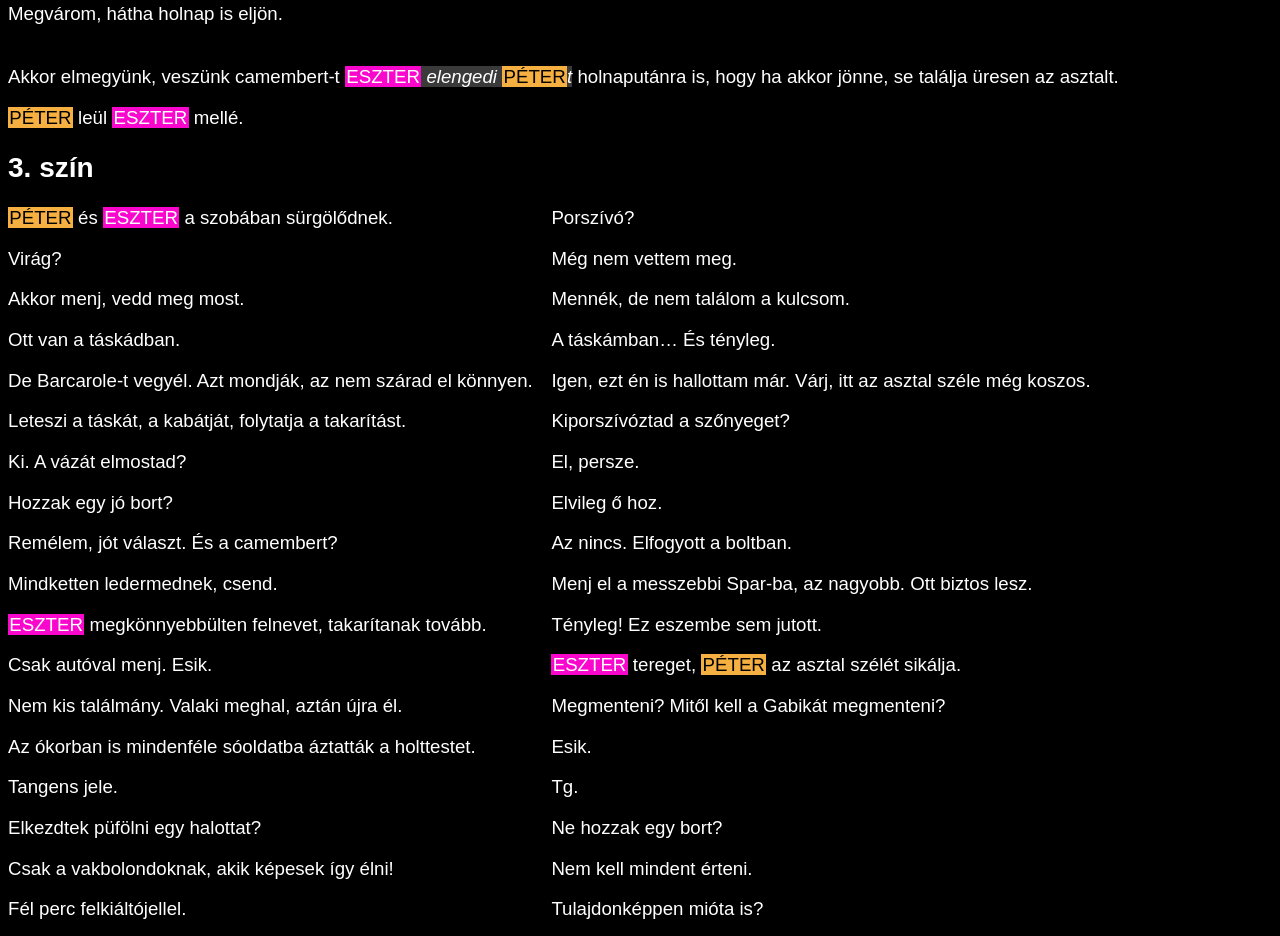
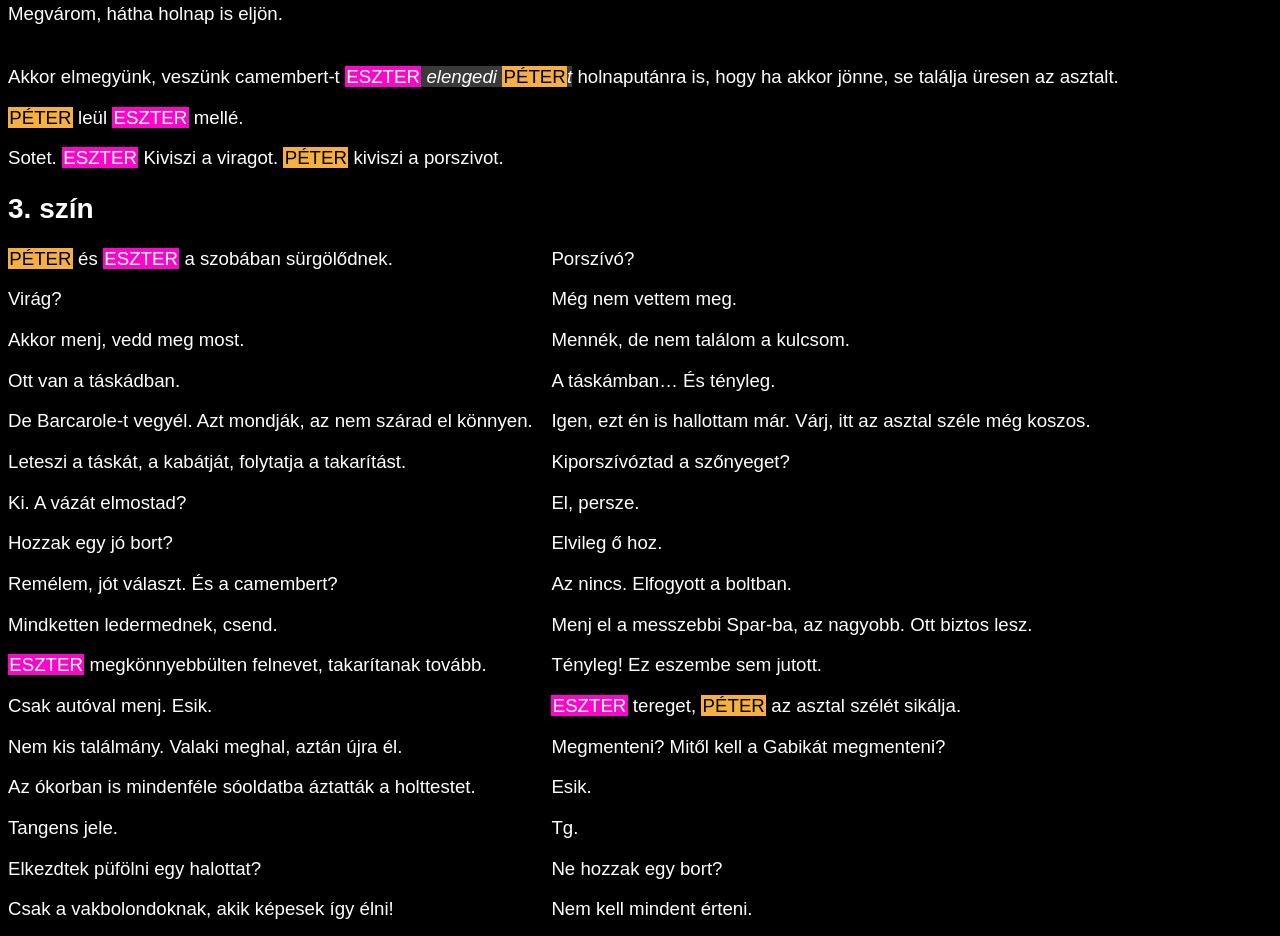
Before and after one commit to zuraglal/most, a plain HTML site: page errol.html in a window 1280 px wide. Shown: the part 7669-8605 px from the top of the page. Drawn offline with Linux system fonts and the light colour scheme.

Commit message:
Porszivo virag kivives to errol.html

```diff
--- a/errol.html
+++ b/errol.html
@@ -379,6 +379,7 @@ SP.P { background-color:#f5b041; color:#000; }
 <S-P>És? Várunk?</S-P>
 <S-0>@P leül @E mellé.</S-0>
 <S-E>Minden este.</S-E>
+<S-0>Sotet. @E Kiviszi a viragot. @P kiviszi a porszivot.</S-0>
 </DIV>
 
 <H2>3. szín</H2>
```
